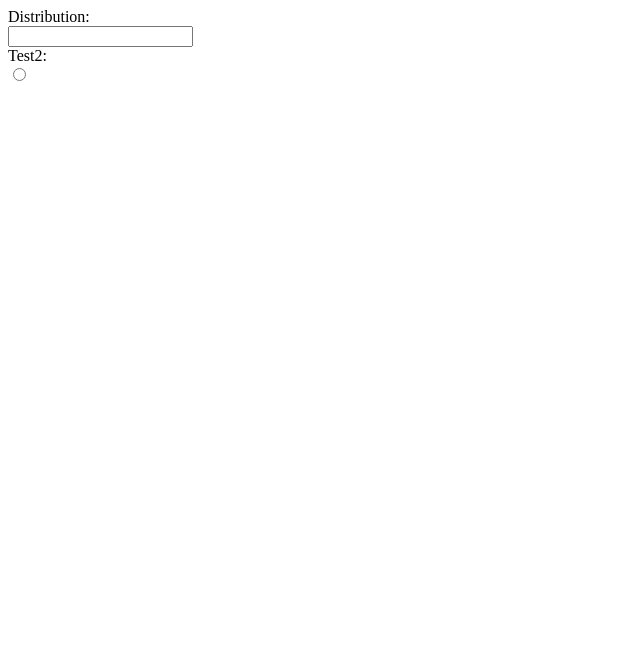
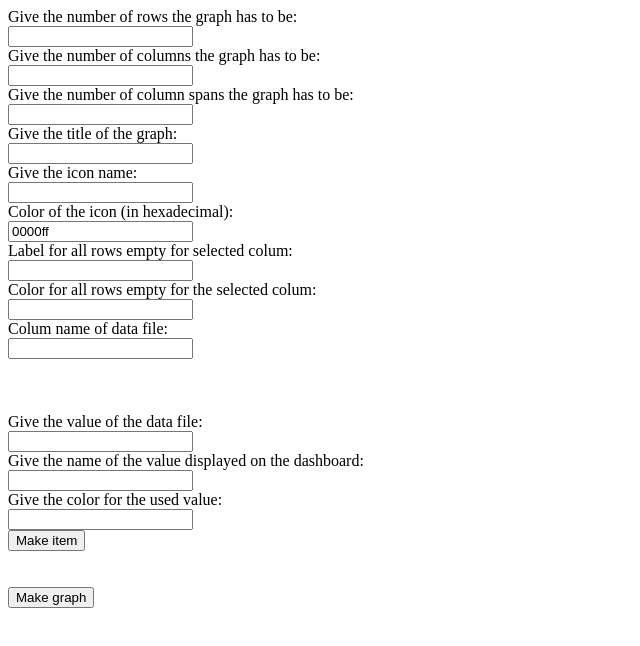
Before and after one commit to matthias-vanermen/Voices-That-Count, an Electron app: page views/Charts/chartDistribution.html in a window 800 px wide. Shown: the whole page, without its empty margins (0-640 px from the left). Drawn offline with Linux system fonts and the light colour scheme.

Commit message:
distribution graph aangemaakt

```diff
--- a/views/Charts/chartDistribution.html
+++ b/views/Charts/chartDistribution.html
@@ -8,10 +8,38 @@
 </head>
 <body>
     <form action="">
-        <label for="test">Distribution:</label><br>
-        <input type="text" id="test" name="test"><br>
-        <label for="test2">Test2:</label><br>
-        <input type="radio" id="test2" name="test2" value="test2">
+        <label for="row">Give the number of rows the graph has to be:</label><br>
+        <input type="text" id="row" name="row"><br>
+        <label for="column">Give the number of columns the graph has to be:</label><br>
+        <input type="text" id="column" name="column"><br>
+        <label for="columnspan">Give the number of column spans the graph has to be:</label> <br>
+        <input type="text" id="columnspan" name="columnspan"><br>
+        <label for="title">Give the title of the graph:</label><br>
+        <input type="text" id="title" name="title"><br>
+        <label for="icon">Give the icon name:</label><br>
+        <input type="text" id="icon" name="icon"><br>
+        <label for="colorIcon">Color of the icon (in hexadecimal):</label><br>
+        <input type="text" id="colorIcon" name="colorIcon" value="0000ff"><br>
+        <label for="labelEmpty">Label for all rows empty for selected colum:</label><br>
+        <input type="text" id="labelEmtpy" name="labelEmtpy"><br>
+        <label for="colorEmpty">Color for all rows empty for the selected colum:</label><br>
+        <input type="text" id="colorEmpty" name="colorEmpty"><br>
+        <label for="datafield">Colum name of data file:</label> <br>
+        <input type="text" id="datafield" name="datafield"><br>
+
+        <br><br><br>
+            <div id="itemDistribution">
+                <label for="item1"></label>
+                <label for="value">Give the value of the data file:</label><br>
+                <input type="text" id="value" name="value"><br>
+                <label for="label">Give the name of the value displayed on the dashboard:</label><br>
+                <input type="text" id="label" name="label"><br>
+                <label for="color">Give the color for the used value:</label><br>
+                <input type="text" id="color" name="color"><br>
+                <button onclick="addItem()">Make item</button>
+            </div>
+        <br><br>
+        <button onclick="makeDistributionGraph()">Make graph</button>
     </form>
 </body>
 </html>
```
